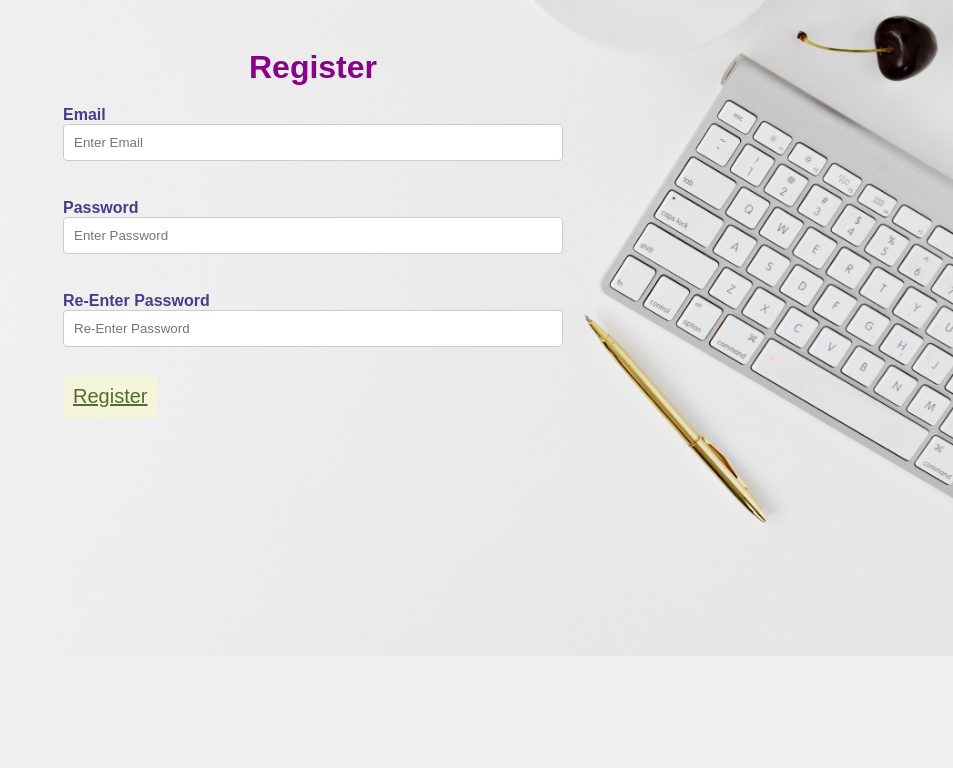
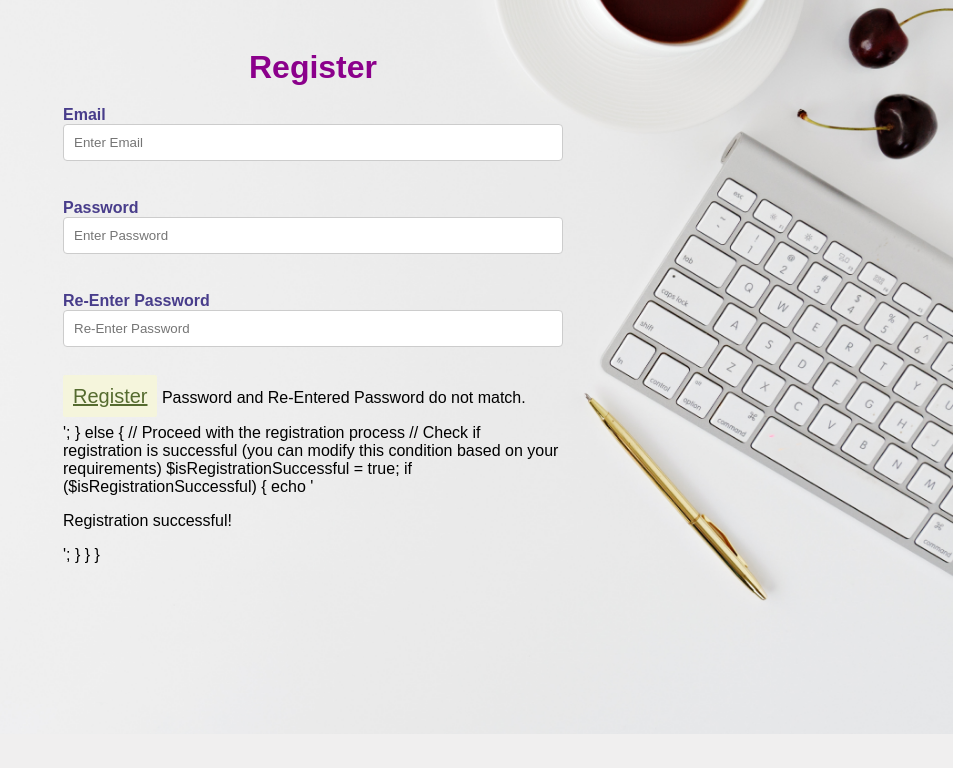
Before and after one commit to SR-Pittu/GDP, a Flask app: page /register in a window 1280 px wide. Shown: the top 768 px of the page, without its empty margins (327-1280 px from the left). Run offline with Flask 3, Linux system fonts and the light colour scheme; some libraries are stand-ins or nearby versions.

Commit message:
changes done

```diff
--- a/templates/home.html
+++ b/templates/home.html
@@ -45,8 +45,8 @@
 
 <br>
 
-    <a href="/loginRedirect">Login</a>
+    <a href="/loginRedirect">Employee</a>
     <br>
-    <a href="/registerRedirect">Register</a>
+    <a href="/registerRedirect">Employer</a>
   </body>
 </html>
--- a/templates/register.html
+++ b/templates/register.html
@@ -99,10 +99,26 @@
     <input type="password" placeholder="Re-Enter Password" name="password-reenter" id="password-reenter" required><br><br>
     <a href="/home" class = "registerbtn">Register</a>
     </form>
+
+    <!-- Registration success and error messages -->
+    <?php
+    if ($_SERVER['REQUEST_METHOD'] === 'POST') {
+      $password = $_POST['password'];
+      $reenteredPassword = $_POST['password-reenter'];
+
+      if ($password !== $reenteredPassword) {
+        echo '<p class="error-message">Password and Re-Entered Password do not match.</p>';
+      } else {
+        // Proceed with the registration process
+        // Check if registration is successful (you can modify this condition based on your requirements)
+        $isRegistrationSuccessful = true;
+
+        if ($isRegistrationSuccessful) {
+          echo '<p class="success-message">Registration successful!</p>';
+        }
+      }
+    }
+
     </div>
-
-
-
-
   </body>
 </html>
```
Also changed, not shown: templates/login.html (+10 -0 lines).
